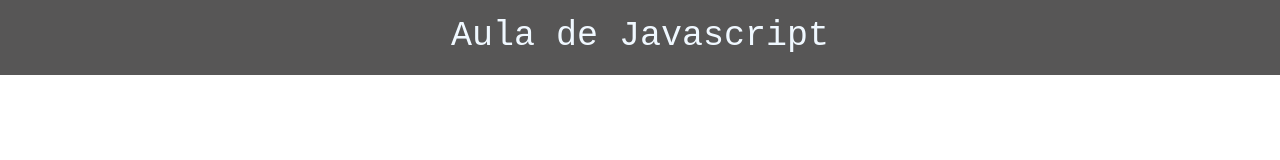
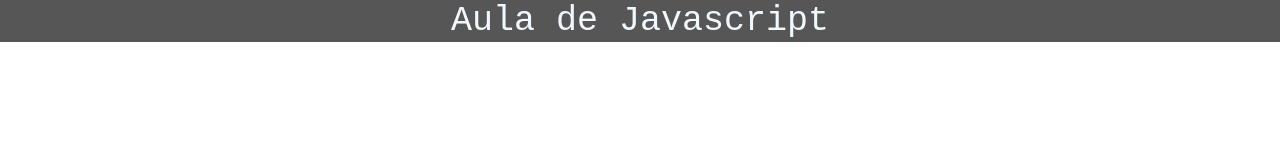
Before and after one commit to diogofalardo/AulaJavaScript, a plain HTML site: page index.html in a window 1280 px wide. Drawn offline with nearby package versions, Linux system fonts and the light colour scheme.

Commit message:
Update main.css

```diff
--- a/main.css
+++ b/main.css
@@ -1,12 +1,10 @@
 header > h1{
     left: 0;
     right: 0;
-    height: 75px;
     background-color: rgb(87, 86, 86);
     text-align: center;
     font: 900 bolder italic;
     font-family: 'Courier New', Courier, monospace;
     font-size: 35px;
-    padding-top: 15px;
     color: aliceblue;
 }
```
